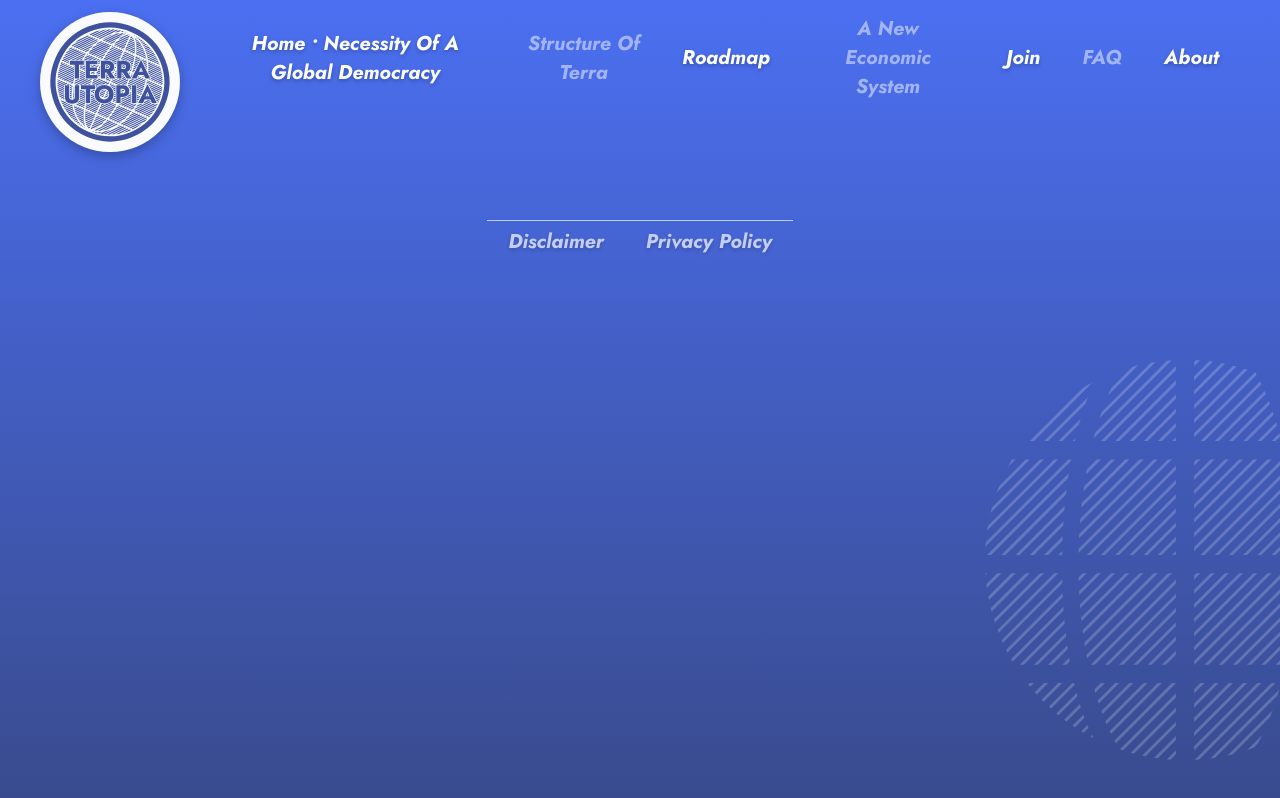
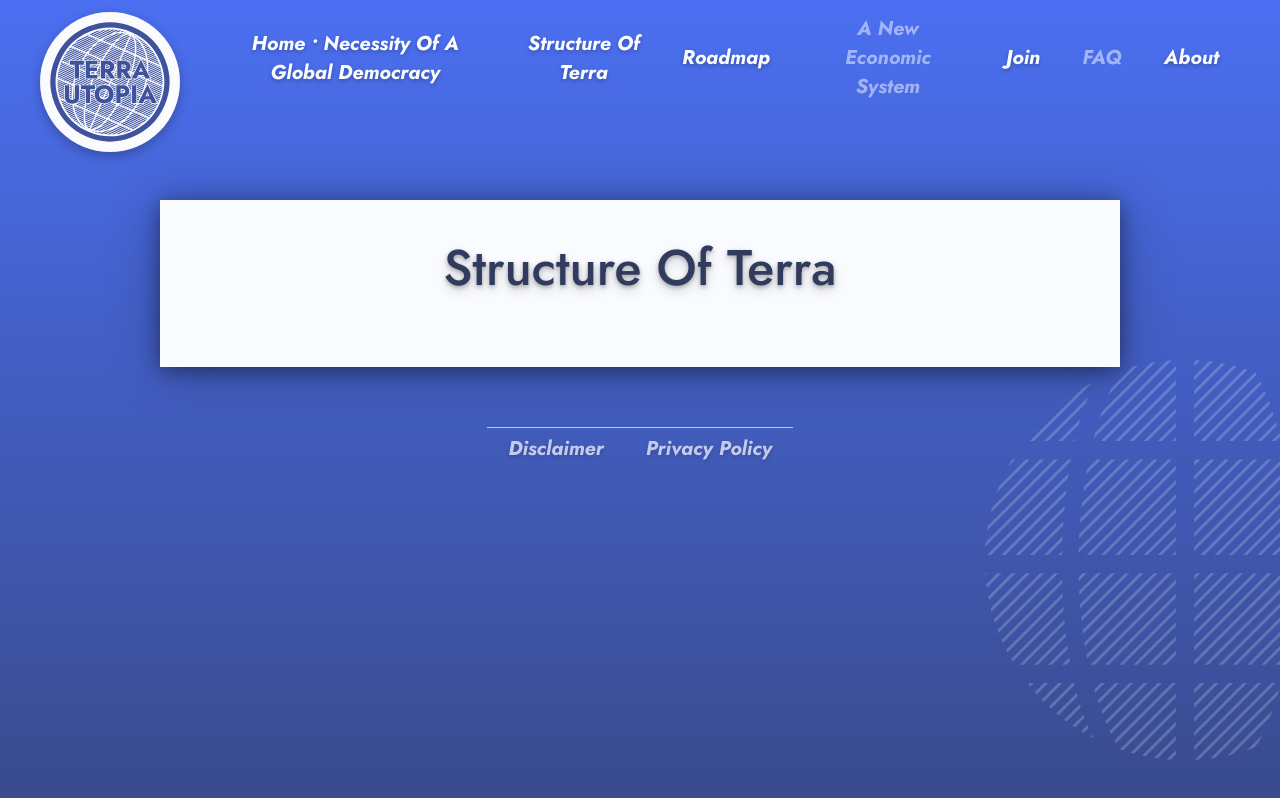
Before and after one commit to terra-utopia/terra-utopia-website, a Nuxt app: page /structure-of-terra in a window 1280 px wide. Built offline with nearby package versions, Linux system fonts and the light colour scheme.

Commit message:
added 'sctructure of terra' page

```diff
--- a/components/NavBar.vue
+++ b/components/NavBar.vue
@@ -6,7 +6,7 @@
 <script>
 const entriesRaw = [  // without 'active' property
     { name: 'Home • Necessity Of A Global Democracy', to: '/' },
-    { name: 'Structure Of Terra', to: '' },
+    { name: 'Structure Of Terra', to: '/structure-of-terra/' },
     { name: 'Roadmap', to: '/roadmap/' },
     { name: 'A New Economic System', to: '' },
     { name: 'Join', to: '/join/' },
--- /dev/null
+++ b/pages/structure-of-terra.vue
@@ -0,0 +1,23 @@
+<template>
+    <main class="JoinPage">
+        <CenteredBodyColumn>
+            <Card :heading="'Structure Of Terra'" :isSuperHeading="false">
+            </Card>
+        </CenteredBodyColumn>
+    </main>
+</template>
+
+
+<style lang="scss" scoped>
+@import '~/assets/shared-styles.scss';
+
+.JoinPage{
+    .CenteredBodyColumn {
+        .Card {
+            margin-bottom: 32px;
+
+            span.highlighted { @include semi-bold-italic; }
+        }
+    }
+}
+</style>
```
